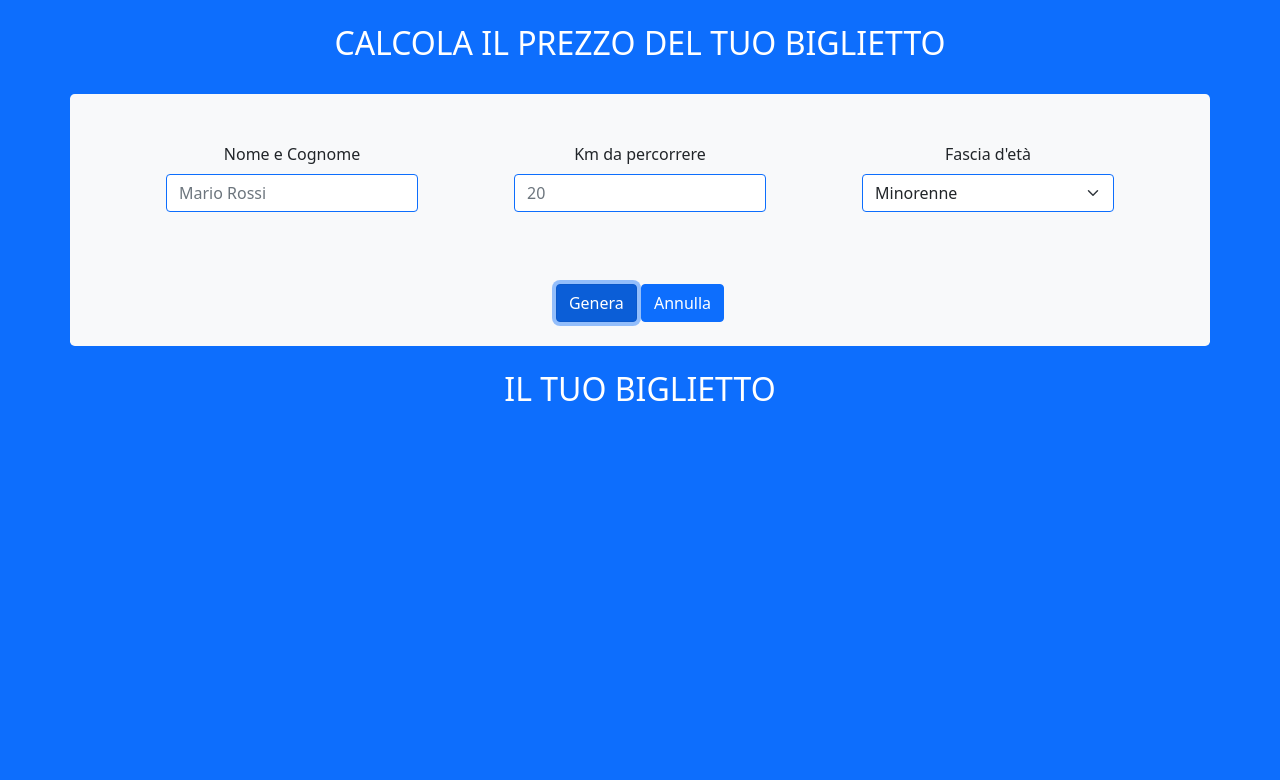
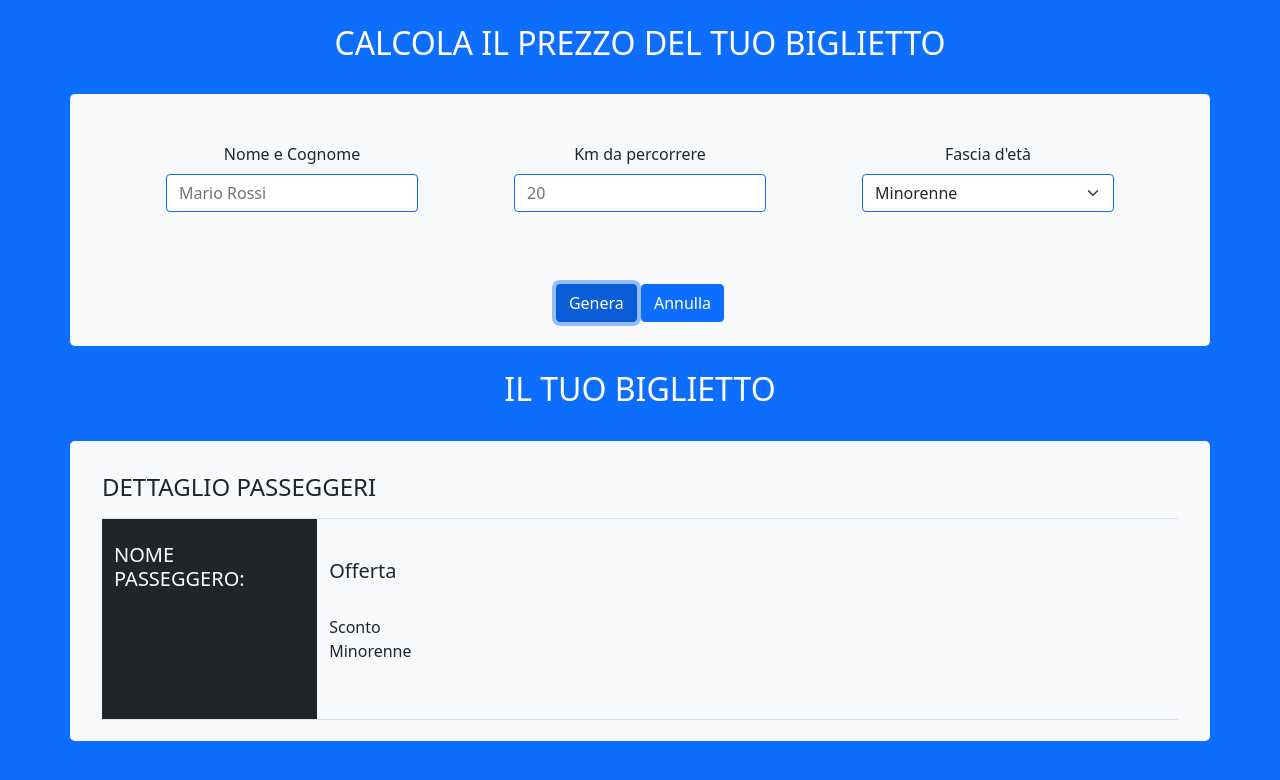
Before and after one commit to robertolatini31/js-biglietto-treno-form, a plain HTML site: page index.html in a window 1280 px wide. Both pictures are taken after a click on the button "Genera". Drawn offline with nearby package versions, Linux system fonts and the light colour scheme.

Commit message:
added discount on ticket

```diff
--- a/assets/css/style.css
+++ b/assets/css/style.css
@@ -4,8 +4,15 @@
     box-sizing: border-box;
 }
 
+.h_200 {
+    height: 200px;
+}
 
 
 .price_calculator {
     margin: 0 auto;
 }
+
+.ticket_generator .container {
+    height: 300px;
+}
--- a/assets/js/main.js
+++ b/assets/js/main.js
@@ -1,6 +1,8 @@
 // collego il bottone di generazione biglietto
 
 const elementBtnGenerator = document.getElementById('btn_generation');
+
+// collego la funzione al click del bottone per generare il biglietto
 
 elementBtnGenerator.addEventListener("click", function() {
 
@@ -46,5 +48,20 @@ const final_price = (full_price - discount);
 
 console.log(`prezzo biglietto calcolato: ${final_price.toFixed(2)}`);
 
+// scrivo nome passeggero sul biglietto
+
+document.getElementById('user_ticket_name').innerHTML += elementUserName;
+
+// scrivo lo sconto sul biglietto
+
+if (elementUserAge < 18) {
+    document.getElementById('ticket_discount').innerHTML = 'Sconto <br> Minorenne';
+} else if (elementUserAge > 65) {
+    document.getElementById('ticket_discount').innerHTML = 'Sconto <br> Over-65';
+} else {
+    document.getElementById('ticket_discount').innerHTML = 'Prezzo <br> Intero';
+}
+
+
 
 })
--- a/index.html
+++ b/index.html
@@ -62,14 +62,24 @@
 
             <h2 class="text-white text-center text-uppercase p-4">il tuo biglietto</h2>
 
-            <div class="container bg-light border-dark rounded-3">
-                <div class="row px-5 pd2">
-                    <div class="col-12">
+            <div class="container bg-light border-dark rounded-3 p-4">
 
+                <h4 class="text-uppercase p-2">dettaglio passeggeri</h4>
+
+                <div class="row row-cols-1 row-cols-lg-5 border-top border-bottom mx-2">
+
+                    <div class="col h_200 py-4 bg-dark text-white">
+                        <h5 id="user_ticket_name">NOME PASSEGGERO: <br></h5>
                     </div>
-                    <!-- /.col-12 -->
+                    <!-- /.col -->
+
+                    <div class="col h_200 py-3 d-flex flex-column justify-content-evenly">
+                        <h5>Offerta</h5>
+                        <p id="ticket_discount"></p>
+                    </div>
                 </div>
                 <!-- /.row px-5 pd2 -->
+
             </div>
             <!-- /.container bg-light border-dark rounded-3 -->
         </section>
```
